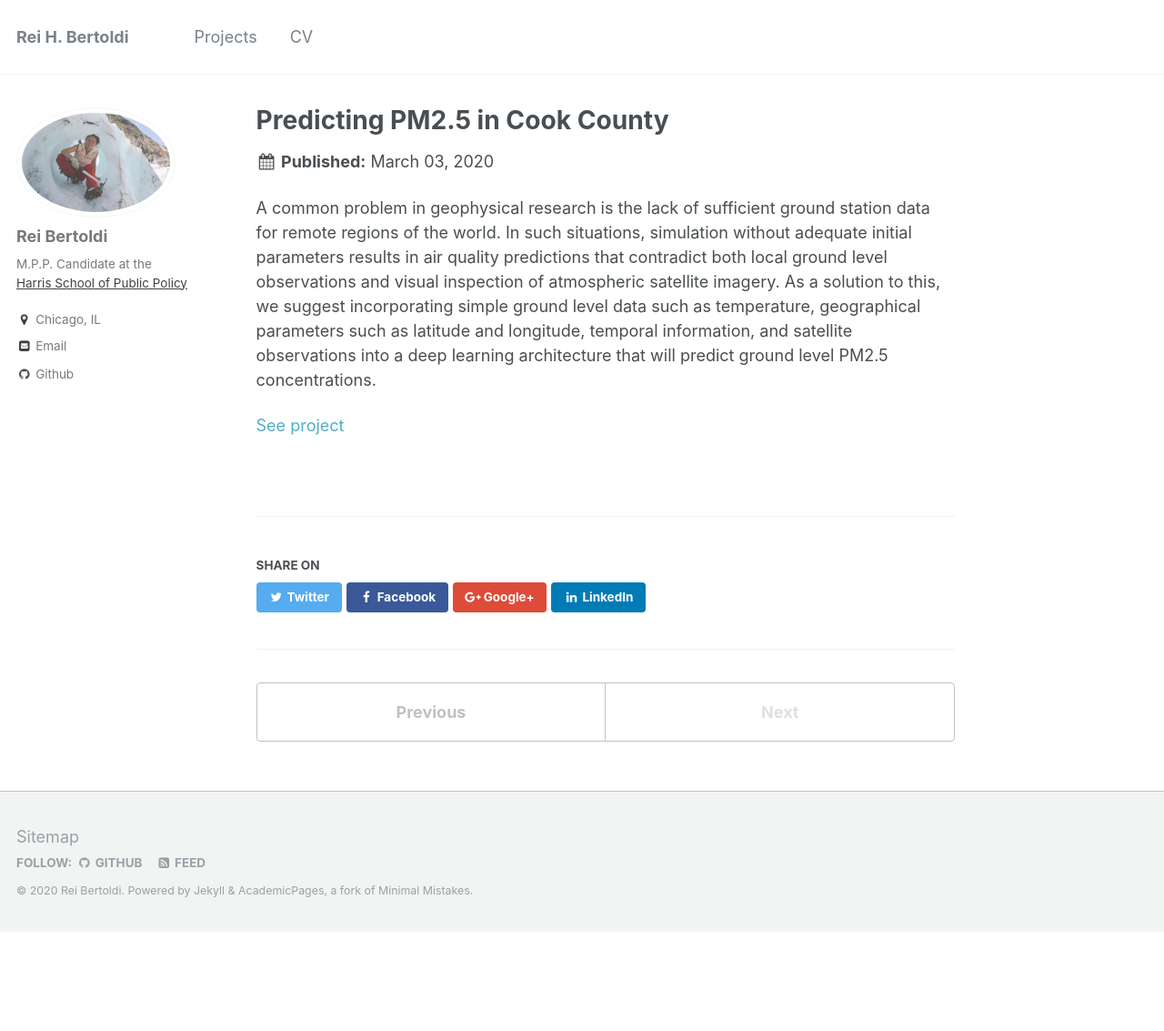
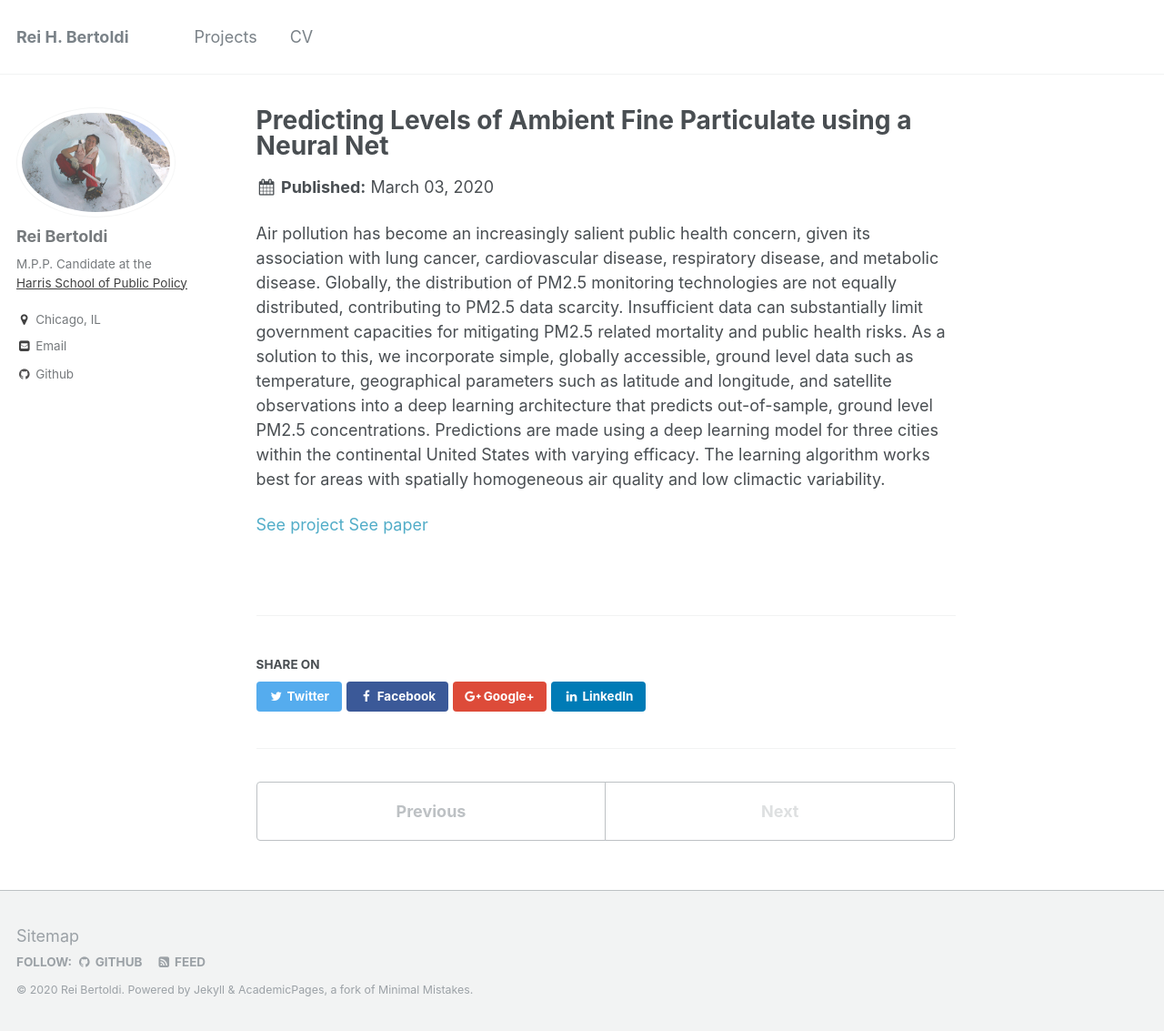
Before and after one commit to rhbertoldi/rhbertoldi.github.io, a Jekyll site: the page built from _projects/2020-03-03-predicting-pm25.md, in a window 1280 px wide and 1133 px high. Shown: the whole window at 91% size. Built offline with Jekyll 4.4.1, drawn with Linux system fonts in a browser that asks for light colours.

Commit message:
adding ml project

```diff
--- a/_projects/2020-03-03-predicting-pm25.md
+++ b/_projects/2020-03-03-predicting-pm25.md
@@ -1,7 +1,9 @@
 ---
-title: "Predicting PM2.5 in Cook County"
+title: "Predicting Levels of Ambient Fine Particulate using a Neural Net"
+excerpt: "<br/><img src='/images/diagram.gif'><br/><img src='/images/pm25_plot.gif'>"
 collection: portfolio
 ---
-A common problem in geophysical research is the lack of sufficient ground station data for remote regions of the world. In such situations, simulation without adequate initial parameters results in air quality predictions that contradict both local ground level observations and visual inspection of atmospheric satellite imagery. As a solution to this, we suggest incorporating simple ground level data such as temperature, geographical parameters such as latitude and longitude, temporal information, and satellite observations into a deep learning architecture that will predict ground level PM2.5 concentrations.
+Air pollution has become an increasingly salient public health concern, given its association with lung cancer, cardiovascular disease, respiratory disease, and metabolic disease. Globally, the distribution of PM2.5 monitoring technologies are not equally distributed, contributing to PM2.5 data scarcity. Insufficient data can substantially limit government capacities for mitigating PM2.5 related mortality and public health risks. As a solution to this, we incorporate simple, globally accessible, ground level data such as temperature, geographical parameters such as latitude and longitude, and satellite observations into a deep learning architecture that predicts out-of-sample, ground level PM2.5 concentrations. Predictions are made using a deep learning model for three cities within the continental United States with varying efficacy. The learning algorithm works best for areas with spatially homogeneous air quality and low climactic variability.
 
 [See project](https://github.com/ML-final-project/predicting_pm2.5)
+[See paper](http://rhbertoldi.github.io/files/ML_Final_Paper.pdf)
```
Also changed, not shown: images/diagram.png (added), images/pm25_plot.gif (added), 2 other files.
